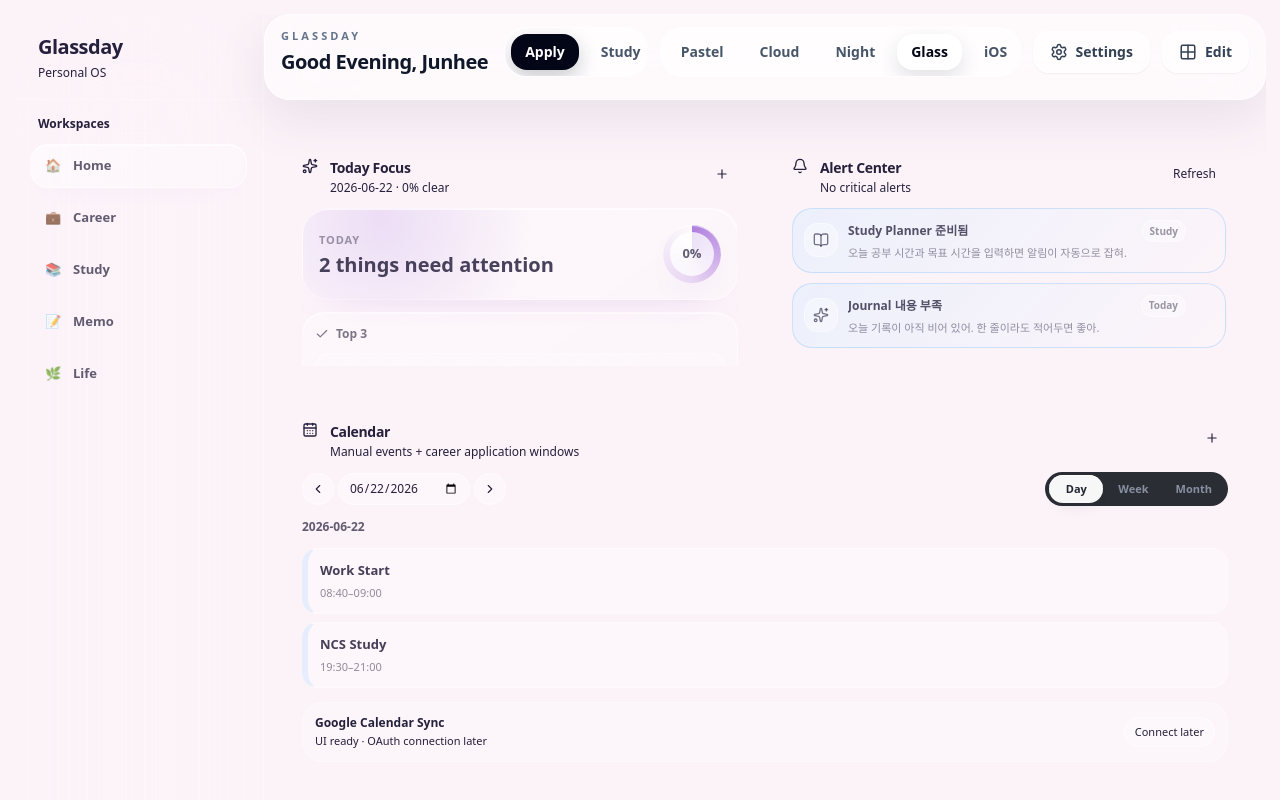
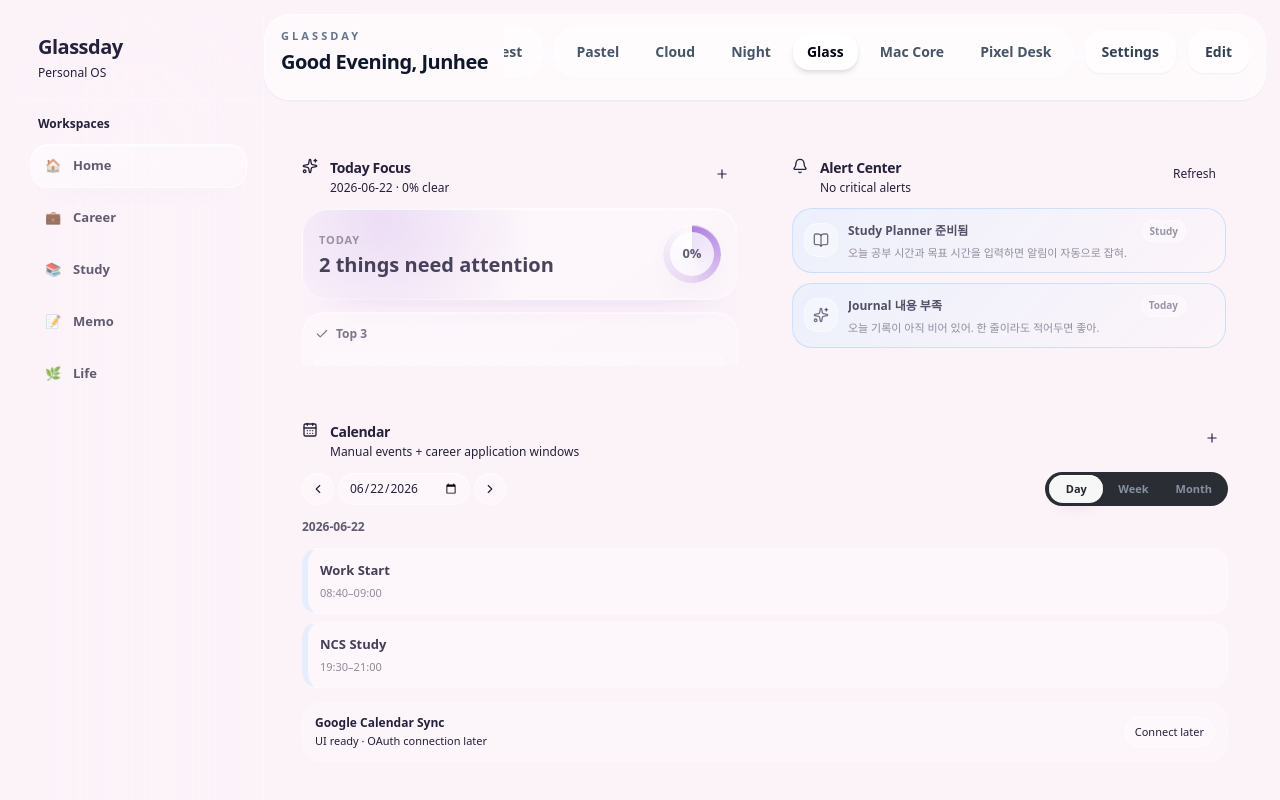
Before and after one commit to haileychoii/glassday, a React (Vite) app: page / in a window 1280 px wide. Shown: the top 800 px of the page. Built offline with nearby package versions, Linux system fonts and the light colour scheme.

Commit message:
Topbar.tsx 업데이트

```diff
--- a/src/components/layout/Topbar.tsx
+++ b/src/components/layout/Topbar.tsx
@@ -1,28 +1,23 @@
-import { Grid2X2, Settings } from "lucide-react";
-
-type ThemeId =
-  | "pastel"
-  | "cloud"
-  | "night"
-  | "glass"
-  | "aurora"
-  | "ios"
-  | "mac-core"
-  | "pixel-desk";
-
+type ThemeId = "pastel" | "cloud" | "night" | "glass" | "mac-core" | "pixel-desk";
 type ModeId = "apply" | "study" | "rest";
 
 type TopbarProps = {
-  theme?: ThemeId | string;
-  activeTheme?: ThemeId | string;
-  currentTheme?: ThemeId | string;
-  setTheme?: (theme: ThemeId | string) => void;
-  onThemeChange?: (theme: ThemeId | string) => void;
+  theme?: string;
+  activeTheme?: string;
+  currentTheme?: string;
+  setTheme?: (theme: string) => void;
+  setActiveTheme?: (theme: string) => void;
+  setCurrentTheme?: (theme: string) => void;
+  onThemeChange?: (theme: string) => void;
+  onThemeSelect?: (theme: string) => void;
 
-  mode?: ModeId | string;
-  activeMode?: ModeId | string;
-  setMode?: (mode: ModeId | string) => void;
-  onModeChange?: (mode: ModeId | string) => void;
+  mode?: string;
+  activeMode?: string;
+  currentMode?: string;
+  setMode?: (mode: string) => void;
+  setActiveMode?: (mode: string) => void;
+  onModeChange?: (mode: string) => void;
+  onModeSelect?: (mode: string) => void;
 
   isEditMode?: boolean;
   editMode?: boolean;
@@ -34,25 +29,32 @@ type TopbarProps = {
 
   userName?: string;
   name?: string;
-
-  [key: string]: unknown;
 };
 
-const themes = [
+const themes: { id: ThemeId; label: string }[] = [
   { id: "pastel", label: "Pastel" },
   { id: "cloud", label: "Cloud" },
   { id: "night", label: "Night" },
   { id: "glass", label: "Glass" },
-  { id: "ios", label: "iOS" },
   { id: "mac-core", label: "Mac Core" },
   { id: "pixel-desk", label: "Pixel Desk" },
-] as const;
+];
 
-const modes = [
+const modes: { id: ModeId; label: string }[] = [
   { id: "apply", label: "Apply" },
   { id: "study", label: "Study" },
   { id: "rest", label: "Rest" },
-] as const;
+];
+
+const normalizeTheme = (value: unknown) => {
+  const next = String(value ?? "glass");
+
+  if (next === "ios") return "mac-core";
+  if (next === "mac") return "mac-core";
+  if (next === "pixel") return "pixel-desk";
+
+  return next;
+};
 
 const getGreeting = () => {
   const hour = new Date().getHours();
@@ -67,12 +69,18 @@ export const Topbar = ({
   activeTheme,
   currentTheme,
   setTheme,
+  setActiveTheme,
+  setCurrentTheme,
   onThemeChange,
+  onThemeSelect,
 
   mode,
   activeMode,
+  currentMode,
   setMode,
+  setActiveMode,
   onModeChange,
+  onModeSelect,
 
   isEditMode,
   editMode,
@@ -85,35 +93,40 @@ export const Topbar = ({
   userName,
   name,
 }: TopbarProps) => {
-  const selectedTheme = String(activeTheme ?? currentTheme ?? theme ?? "glass");
-  const selectedMode = String(activeMode ?? mode ?? "apply");
+  const selectedTheme = normalizeTheme(activeTheme ?? currentTheme ?? theme ?? "glass");
+  const selectedMode = String(activeMode ?? currentMode ?? mode ?? "apply");
   const editing = Boolean(isEditMode ?? editMode);
   const displayName = String(userName ?? name ?? "Junhee");
 
-  const handleThemeClick = (nextTheme: string) => {
+  const changeTheme = (nextTheme: ThemeId) => {
     setTheme?.(nextTheme);
+    setActiveTheme?.(nextTheme);
+    setCurrentTheme?.(nextTheme);
     onThemeChange?.(nextTheme);
+    onThemeSelect?.(nextTheme);
   };
 
-  const handleModeClick = (nextMode: string) => {
+  const changeMode = (nextMode: ModeId) => {
     setMode?.(nextMode);
+    setActiveMode?.(nextMode);
     onModeChange?.(nextMode);
+    onModeSelect?.(nextMode);
   };
 
-  const handleEditClick = () => {
+  const toggleEdit = () => {
     onToggleEdit?.();
     toggleEditMode?.();
   };
 
-  const handleSettingsClick = () => {
+  const openSettingPanel = () => {
     onOpenSettings?.();
     openSettings?.();
   };
 
   return (
-    <header className="topbar mb-5 w-full rounded-[26px] border border-white/55 bg-white/55 px-4 py-3 shadow-[0_18px_50px_rgba(80,70,100,0.10)] backdrop-blur-2xl">
+    <header className="topbar mb-5 w-full rounded-[26px] border border-white/50 bg-white/55 px-4 py-3 shadow-sm backdrop-blur-2xl">
       <div className="flex items-center justify-between gap-4">
-        <div className="min-w-[170px] shrink-0">
+        <div className="min-w-[160px] shrink-0">
           <p className="text-[11px] font-bold uppercase tracking-[0.28em] text-slate-500">
             Glassday
           </p>
@@ -123,71 +136,61 @@ export const Topbar = ({
           </h1>
         </div>
 
-        <div className="flex min-w-0 flex-1 items-center justify-end gap-3">
-          <div className="flex max-w-full items-center gap-2 overflow-x-auto rounded-[22px] border border-white/55 bg-white/45 p-1.5 backdrop-blur-xl">
-            {modes.map((item) => {
-              const active = selectedMode === item.id;
-
-              return (
+        <div className="flex min-w-0 flex-1 items-center justify-end gap-3 overflow-x-auto">
+          <div className="flex shrink-0 items-center gap-2 rounded-[22px] border border-white/55 bg-white/45 p-1.5">
+            {modes.map((item) => (
               <button
                 key={item.id}
                 type="button"
-                  onClick={() => handleModeClick(item.id)}
+                onClick={() => changeMode(item.id)}
                 className={[
-                    "shrink-0 rounded-[18px] px-3.5 py-2 text-sm font-bold transition",
-                    active
-                      ? "bg-slate-950 text-white shadow-[0_8px_20px_rgba(15,23,42,0.22)]"
+                  "rounded-[18px] px-3.5 py-2 text-sm font-bold transition",
+                  selectedMode === item.id
+                    ? "bg-slate-950 text-white shadow-md"
                     : "text-slate-600 hover:bg-white/80 hover:text-slate-950",
                 ].join(" ")}
               >
                 {item.label}
               </button>
-              );
-            })}
+            ))}
           </div>
 
-          <div className="flex max-w-full items-center gap-2 overflow-x-auto rounded-[22px] border border-white/55 bg-white/45 p-1.5 backdrop-blur-xl">
-            {themes.map((item) => {
-              const active = selectedTheme === item.id;
-
-              return (
+          <div className="flex shrink-0 items-center gap-2 rounded-[22px] border border-white/55 bg-white/45 p-1.5">
+            {themes.map((item) => (
               <button
                 key={item.id}
                 type="button"
-                  onClick={() => handleThemeClick(item.id)}
+                onClick={() => changeTheme(item.id)}
                 className={[
-                    "shrink-0 rounded-[18px] px-3.5 py-2 text-sm font-bold transition",
-                    active
-                      ? "bg-white text-slate-950 shadow-[0_8px_20px_rgba(15,23,42,0.12)]"
+                  "rounded-[18px] px-3.5 py-2 text-sm font-bold transition",
+                  selectedTheme === item.id
+                    ? "bg-white text-slate-950 shadow-md"
                     : "text-slate-600 hover:bg-white/80 hover:text-slate-950",
                 ].join(" ")}
               >
                 {item.label}
               </button>
-              );
-            })}
+            ))}
           </div>
 
           <button
             type="button"
-            onClick={handleSettingsClick}
-            className="flex shrink-0 items-center gap-2 rounded-[20px] border border-white/60 bg-white/55 px-4 py-2.5 text-sm font-bold text-slate-700 shadow-sm transition hover:bg-white"
+            onClick={openSettingPanel}
+            className="shrink-0 rounded-[20px] border border-white/60 bg-white/55 px-4 py-2.5 text-sm font-bold text-slate-700 shadow-sm hover:bg-white"
           >
-            <Settings size={18} />
             Settings
           </button>
 
           <button
             type="button"
-            onClick={handleEditClick}
+            onClick={toggleEdit}
             className={[
-              "flex shrink-0 items-center gap-2 rounded-[20px] border px-4 py-2.5 text-sm font-bold shadow-sm transition",
+              "shrink-0 rounded-[20px] border px-4 py-2.5 text-sm font-bold shadow-sm transition",
               editing
-                ? "border-rose-200 bg-rose-100/90 text-rose-700"
+                ? "border-rose-200 bg-rose-100 text-rose-700"
                 : "border-white/60 bg-white/55 text-slate-700 hover:bg-white",
             ].join(" ")}
           >
-            <Grid2X2 size={18} />
             {editing ? "Done" : "Edit"}
           </button>
         </div>
```
Lines whose indentation alone changed are shown as unchanged.
